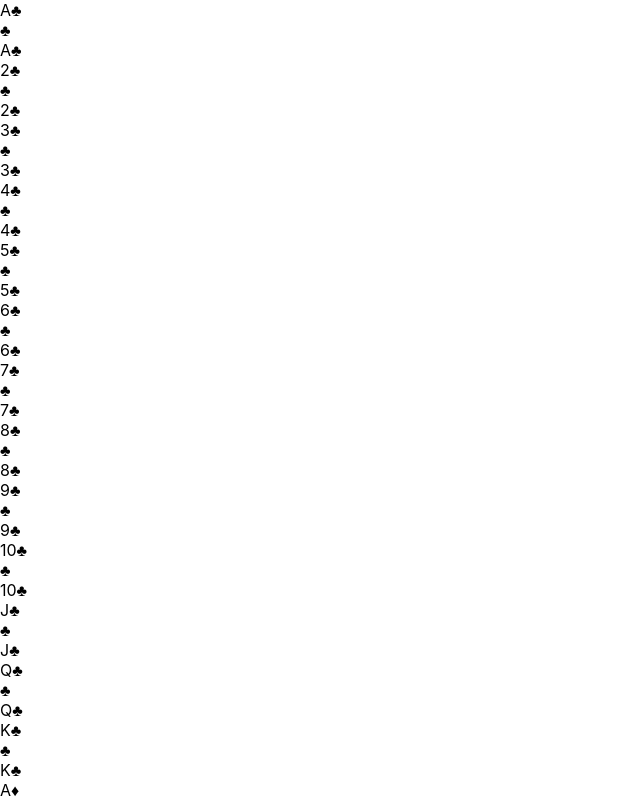
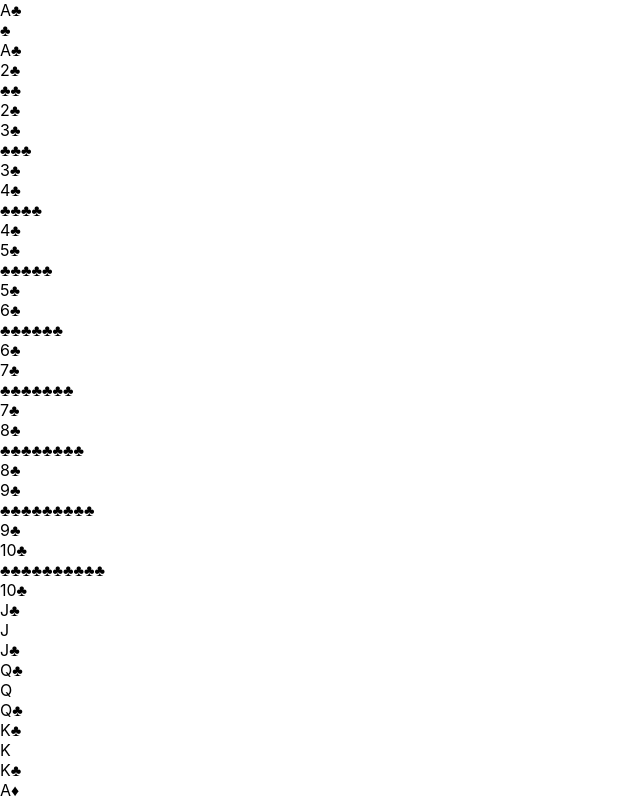
Before and after one commit to brncsk/react-recoil-klondike, a React (Create React App) app: page / in a window 1280 px wide. Shown: the top 800 px of the page, without its empty margins (0-640 px from the left). Built offline with nearby package versions, Linux system fonts and the light colour scheme.

Commit message:
feat: per-rank card faces

```diff
--- a/src/components/CardFace.tsx
+++ b/src/components/CardFace.tsx
@@ -1,9 +1,28 @@
-import { getCardRank, getCardSuit } from "../util/cards";
+import clsx from "clsx";
+import { getCardRank, getCardRankIndex, getCardSuit } from "../util/cards";
 import { CardProps } from "./Card";
+
+/**
+ * Returns whether the card rank should be upside down at the given index.
+ * FIXME: This is a bit of a hack, but it works for now.
+ *
+ * @param index The index of the rank symbol on the card's face
+ * @param rank The rank of the card
+ */
+function getIsUpsideDown(index: number, rank: number) {
+  if (rank === 0) {
+    return false;
+  } else if (rank === 5) {
+    return index > 3;
+  } else {
+    return index >= rank / 2;
+  }
+}
 
 export function CardFace({ card }: CardProps) {
   const suit = getCardSuit(card);
   const rank = getCardRank(card);
+  const rankIndex = getCardRankIndex(card);
 
   const indices = (
     <>
@@ -13,11 +32,27 @@ export function CardFace({ card }: CardProps) {
   );
 
   return (
-    <div className="face">
+    <div className="face" data-suit={suit} data-rank={rank}>
       <div className="back" />
       <div className="front">
         <div className="corner top-left">{indices}</div>
-        <div className="center">{suit}</div>
+        <div className="center">
+          {rankIndex < 10 ? (
+            Array.from({ length: rankIndex + 1 }, (_, i) => (
+              <span
+                key={i}
+                className={clsx(
+                  "rank",
+                  getIsUpsideDown(i, rankIndex) && "upside-down"
+                )}
+              >
+                {suit}
+              </span>
+            ))
+          ) : (
+            <span className="rank">{rank}</span>
+          )}
+        </div>
         <div className="corner bottom-right">{indices}</div>
       </div>
     </div>
--- /dev/null
+++ b/src/styles/card-face.css
@@ -0,0 +1,84 @@
+.card .face:is([data-rank="4"]) .center {
+  grid-template-rows: 1fr 1fr;
+  grid-template-columns: 1fr 1fr;
+}
+.card .face:is([data-rank="8"], [data-rank="9"], [data-rank="10"]) .center {
+  grid-template-rows: 1fr 1fr 1fr 1fr;
+  grid-template-columns: 1fr 1fr;
+}
+
+.card .face[data-rank="5"] .center {
+  grid-template-rows: 1fr 1fr;
+  grid-template-columns: 1fr 1fr;
+}
+
+.card .face:is([data-rank="6"], [data-rank="7"]) .center {
+  grid-template-rows: 1fr 1fr 1fr;
+  grid-template-columns: 1fr 1fr;
+}
+
+.card
+  .face:is([data-rank="5"], [data-rank="7"], [data-rank="9"])
+  .center
+  span:is(:nth-child(5)),
+.card .face[data-rank="10"] .center span:is(:nth-child(5), :nth-child(10)) {
+  position: absolute;
+  left: 50%;
+  top: 50%;
+  transform: translate(-50%, -50%);
+}
+
+.card .face[data-rank="7"] .center span:nth-child(5) {
+  top: 33%;
+}
+.card .face[data-rank="10"] .center span:nth-child(5) {
+  top: 25%;
+}
+
+.card .face[data-rank="10"] .center span:nth-child(10) {
+  top: 75%;
+  transform: translate(-50%, -50%) rotate(180deg);
+}
+
+.card
+  .face:is([data-rank="J"], [data-rank="Q"], [data-rank="K"])
+  .front
+  .center {
+  margin: 0.75em 0.25em;
+  border: 1px solid currentColor;
+}
+
+.card
+  .face:is([data-rank="J"], [data-rank="Q"], [data-rank="K"])
+  .front
+  .center::after {
+  content: "";
+  position: absolute;
+  inset: 0;
+  background: linear-gradient(120deg, transparent 50%, currentColor 50%);
+  opacity: 0.1;
+}
+
+.card .face[data-rank="A"] .center {
+  font-size: var(--card-font-size);
+}
+
+.card .center .rank {
+  align-self: flex-start;
+}
+
+.card .center .rank.upside-down {
+  align-self: flex-end;
+}
+
+.card
+  .face.face:is(
+    [data-rank="A"],
+    [data-rank="J"],
+    [data-rank="Q"],
+    [data-rank="K"]
+  )
+  .center
+  .rank {
+  align-self: center;
+}
--- a/src/styles/card.css
+++ b/src/styles/card.css
@@ -23,6 +23,8 @@
 
   cursor: pointer;
   z-index: var(--z-index);
+
+  overflow: hidden;
 }
 
 .card[data-stack*="tableau"] {
@@ -194,9 +196,16 @@
 
 .card .center {
   flex: 1;
-  display: flex;
-  justify-content: center;
-  align-items: center;
+  margin-block: 0.25em;
+  box-sizing: border-box;
 
-  font-size: var(--card-font-size);
+  position: relative;
+  display: grid;
+  place-items: center;
+
+  font-size: calc(var(--card-font-size) / 2);
 }
+
+.card .center .rank.upside-down {
+  transform: rotate(180deg);
+}
--- a/src/styles/index.css
+++ b/src/styles/index.css
@@ -18,6 +18,7 @@ body {
 
 @import url("./board.css");
 @import url("./card.css");
+@import url("./card-face.css");
 @import url("./stack.css");
 @import url("./hud.css");
 @import url("./you-won-overlay.css");
```
